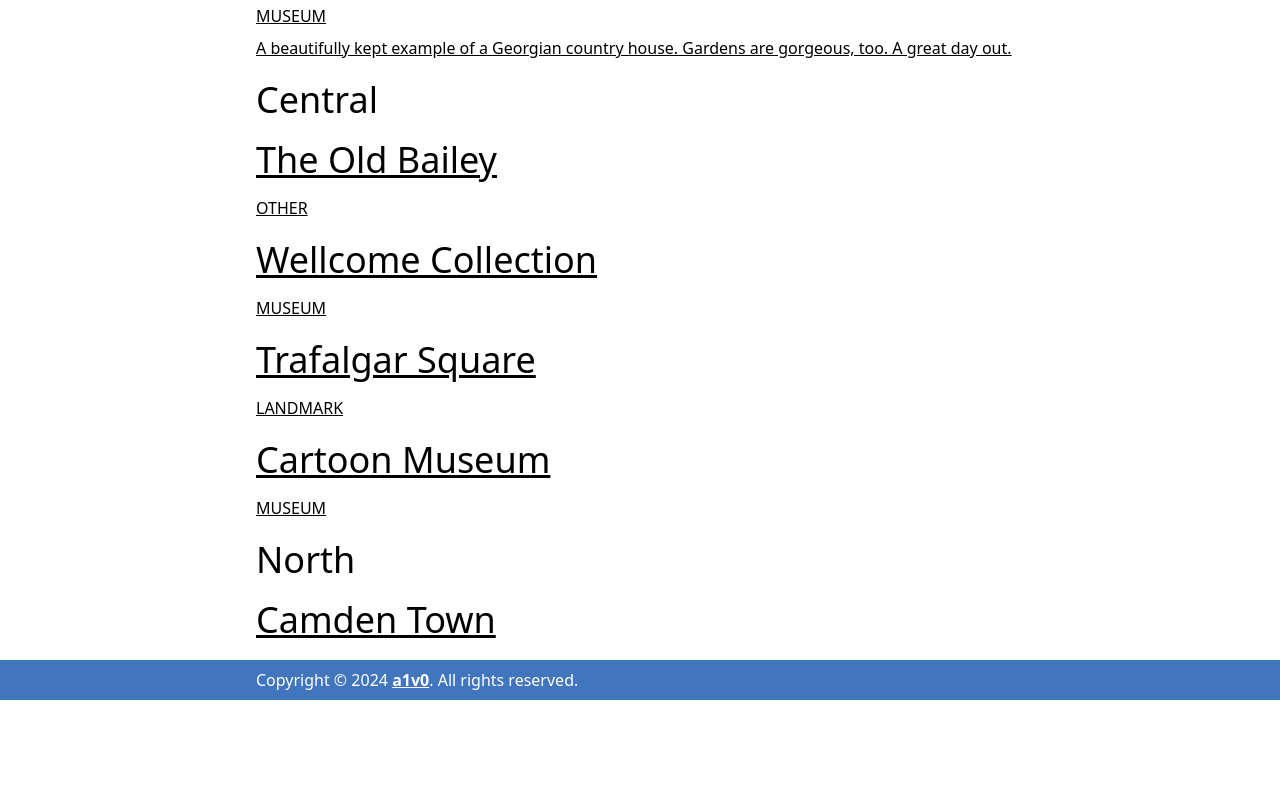
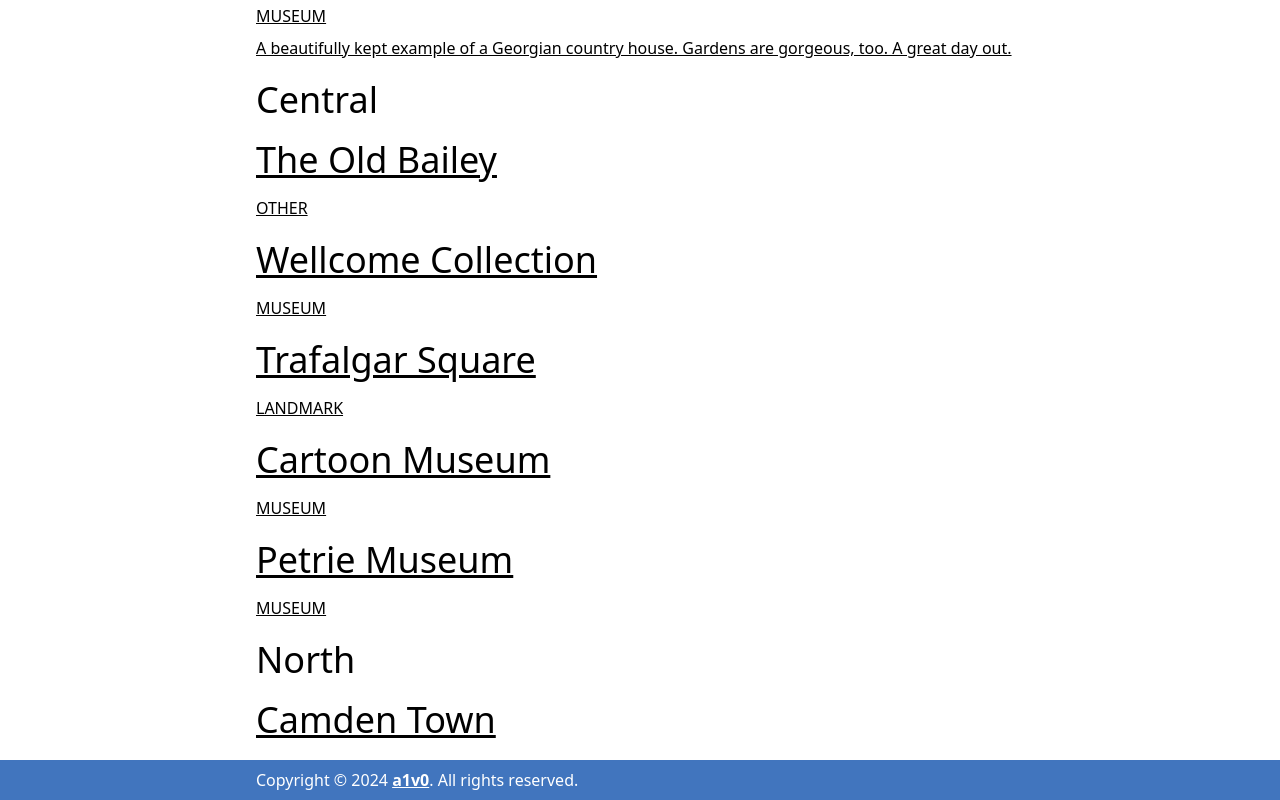
Before and after one commit to a1v0/london-liste, a Next.js app: page /areas in a window 1280 px wide. Shown: the part 352-1152 px from the top of the page. Before the commit the page ends 1052 px from the top, so only its background shows below. Built offline with nearby package versions, Linux system fonts and the light colour scheme; a web font is replaced by a local one.

Commit message:
Add Petrie Museum

```diff
--- a/app/places.js
+++ b/app/places.js
@@ -103,17 +103,18 @@
 		website: "https://www.cartoonmuseum.org/",
 	},
 	{
-		slug: "", // leave this blank
-		name: "",
+		slug: "petrie-museum", // leave this blank
+		name: "Petrie Museum",
 		keyFacts: [
-			"",
-			"", // add more or delete as necessary
+			"An Egyptological museum very different from the British Museum",
+			"Fewer mummies/royalty and more everyday objects, e.g. agricultural equipment",
+			"Oldest existing shirt at ca. 3000 years old",
 		],
 		description: "",
-		type: "", // see list of approved types above. Let a1v0 know if you need to add another type.
-		cost: "",
-		location: "", // "[region] - [area]" or "[region] - [Tube stop]". For examples, see above.
-		website: "",
+		type: "museum", // see list of approved types above. Let a1v0 know if you need to add another type.
+		cost: "free",
+		location: "Central - Euston", // "[region] - [area]" or "[region] - [Tube stop]". For examples, see above.
+		website: "https://www.ucl.ac.uk/culture/petrie-museum",
 	},
 	{
 		slug: "", // leave this blank
@@ -428,7 +429,6 @@
 		website: "",
 	},
 
-	// Cartoon Museum (next to the British Museum. Free for under-18s)
 	// Petrie Museum
 	// Hunterian Museum
 	// London Walk (there are some very good ones, just Google them. A Beatles walk, a Jack the Ripper walk etc. and they cost about five pounds)
```
